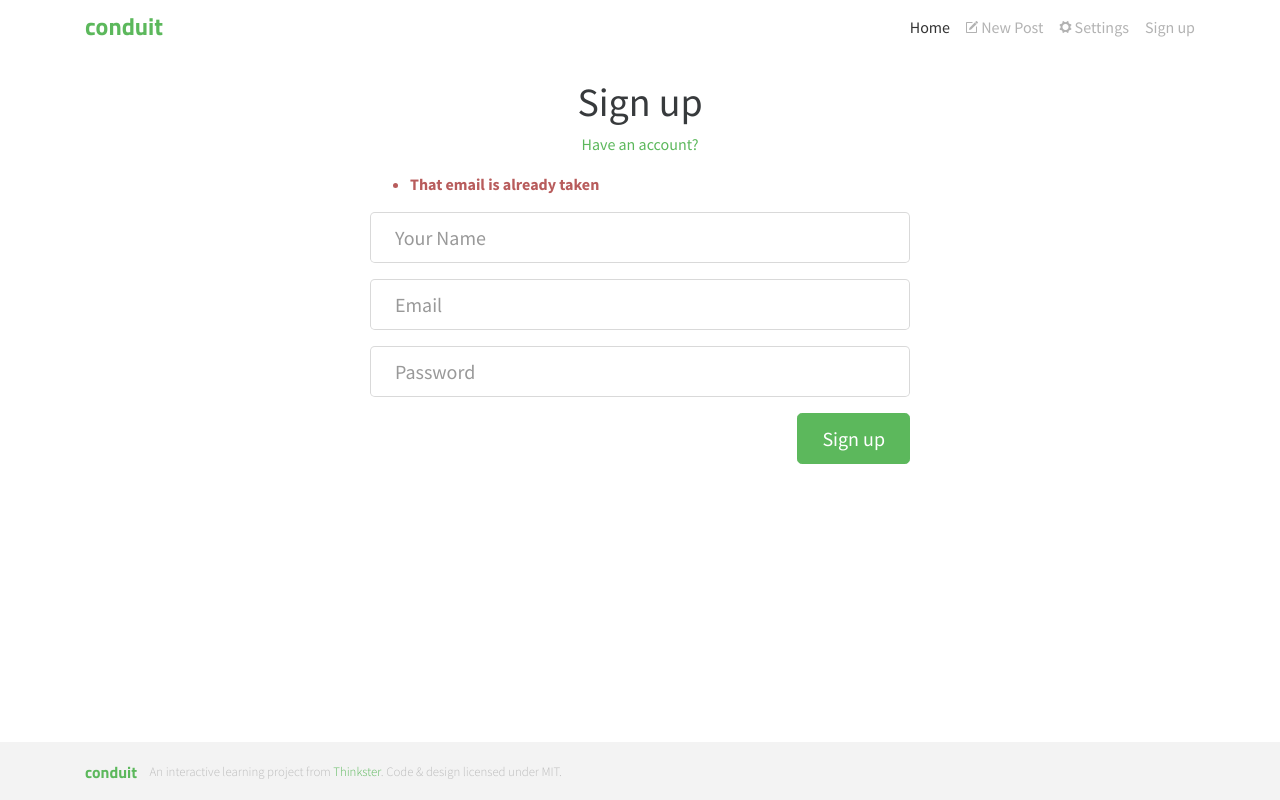
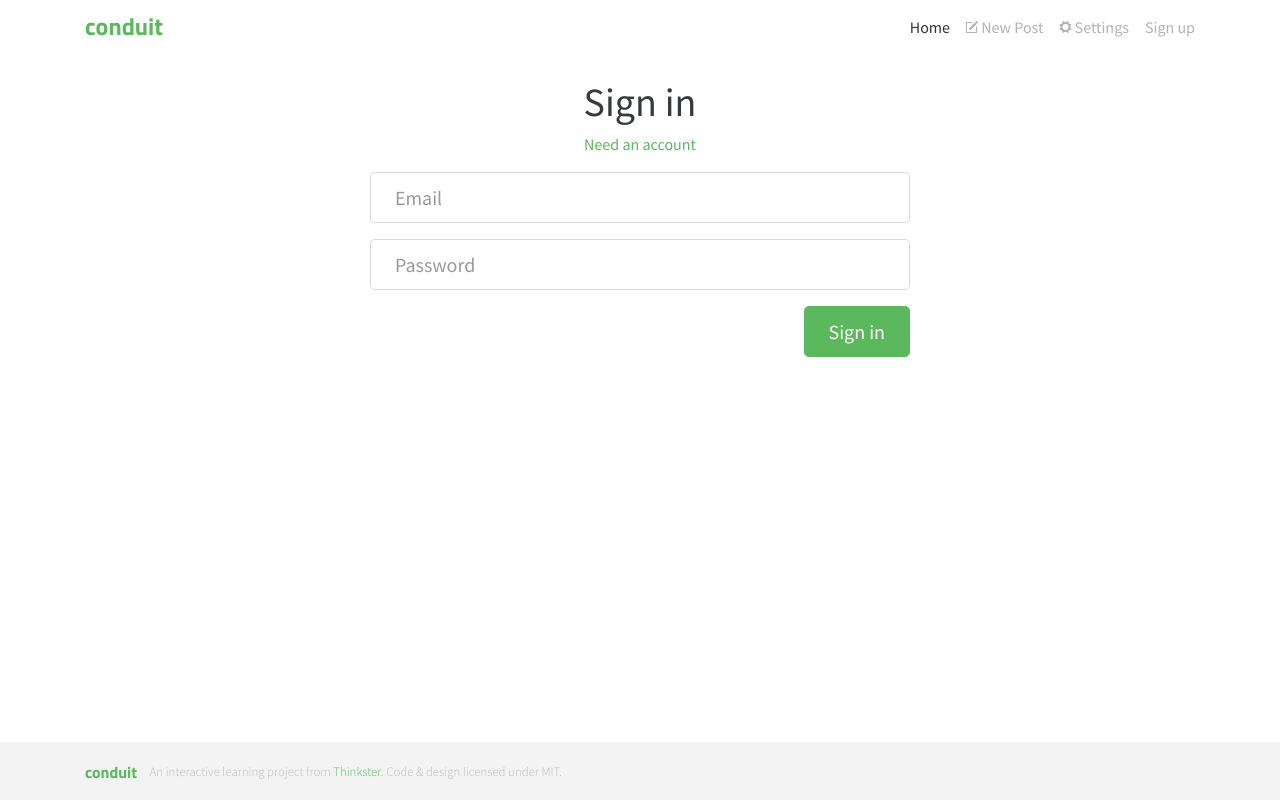
Before and after one commit to rizwanzaheer/VueWithTypescript, a Vue app: page /login in a window 1280 px wide. Built offline with nearby package versions, Linux system fonts and the light colour scheme; a web font is replaced by a local one.

Commit message:
fix error & calling apis

```diff
--- a/src/store/models.d.ts
+++ b/src/store/models.d.ts
@@ -11,6 +11,10 @@ export interface UserSubmit {
   password: string;
 }
 
+export interface UserResponse {
+  user: User;
+}
+
 export interface Profile {
   username: string;
   bio?: string;
--- a/src/views/Login.vue
+++ b/src/views/Login.vue
@@ -3,29 +3,55 @@
     <div class="container page">
       <div class="row">
         <div class="col-md-6 offset-md-3 col-xs-12">
-          <h1 class="text-xs-center">Sign up</h1>
+          <h1 class="text-xs-center">Sign in</h1>
           <p class="text-xs-center">
-            <a href>Have an account?</a>
+            <router-link to="/register">Need an account</router-link>
           </p>
 
-          <ul class="error-messages">
+          <!-- <ul class="error-messages">
             <li>That email is already taken</li>
-          </ul>
-
+          </ul>-->
           <form>
+            <!-- <fieldset class="form-group">
+              <input class="form-control form-control-lg" type="text" placeholder="Your Name">
+            </fieldset>-->
             <fieldset class="form-group">
-              <input class="form-control form-control-lg" type="text" placeholder="Your Name">
+              <input
+                v-model="email"
+                class="form-control form-control-lg"
+                type="text"
+                placeholder="Email"
+              >
             </fieldset>
             <fieldset class="form-group">
-              <input class="form-control form-control-lg" type="text" placeholder="Email">
+              <input
+                v-model="password"
+                class="form-control form-control-lg"
+                type="password"
+                placeholder="Password"
+              >
             </fieldset>
-            <fieldset class="form-group">
-              <input class="form-control form-control-lg" type="password" placeholder="Password">
-            </fieldset>
-            <button class="btn btn-lg btn-primary pull-xs-right">Sign up</button>
+            <button @click.stop.prevent="login" class="btn btn-lg btn-primary pull-xs-right">Sign in</button>
           </form>
         </div>
       </div>
     </div>
   </div>
 </template>
+
+<script lang="ts">
+//tslint:disable
+import { Vue, Component } from "vue-property-decorator";
+
+@Component
+export default class Login extends Vue {
+  public email = "";
+  public password = "";
+
+  public login() {
+    console.log(
+      `login email is: ${this.email} & password is: ${this.password}`
+    );
+  }
+}
+</script>
```
Also changed, not shown: src/store/api.ts (+14 -2 lines).
